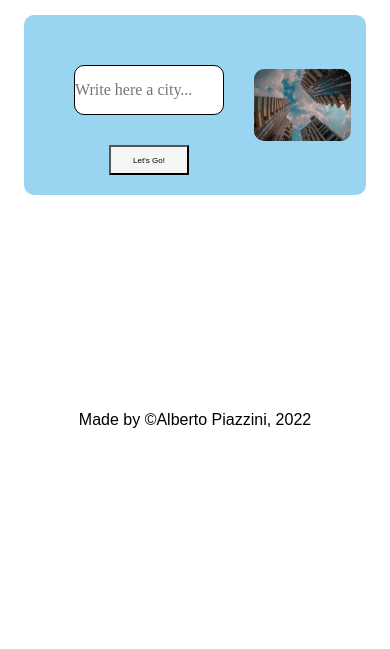
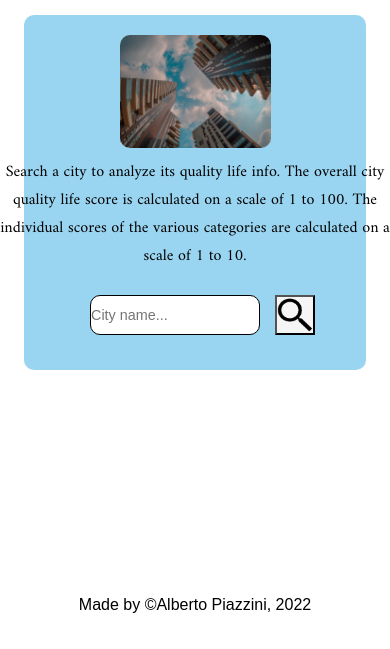
Before and after one commit to albertopiazzini/city-score-application, a website built with webpack: page index.html in a window 390 px wide. Shown: the part 195-844 px from the top of the page. Built offline with Linux system fonts and the light colour scheme.

Commit message:
restyle box home page

```diff
--- a/index.html
+++ b/index.html
@@ -12,17 +12,30 @@
   </head>
   <body>
     <div class="app">
-      <h1>Search a city and look at its quality of life</h1>
+      <h1>SEARCH A CITY AND FIND ITS QUALITY LIFE</h1>
       <div class="box">
+        <div class="description-box">
+          <div class="description">
+            <p>
+              Search a city to analyze its quality life info. The overall city
+              quality life score is calculated on a scale of 1 to 100. The
+              individual scores of the various categories are calculated on a
+              scale of 1 to 10.
+            </p>
+          </div>
+
           <div class="box-search">
             <input
               type="text"
               id="textArea"
               class="input"
-            placeholder="Write here a city..."
+              placeholder="City name..."
               required=""
             />
-          <button type="submit" id="btn">Let's Go!</button>
+            <button type="submit" id="btn">
+              <img src="src/img/search-icon.jpeg" class="icon-search" />
+            </button>
+          </div>
         </div>
         <img src="src/img/city.jpeg" alt="" class="photo" />
       </div>
--- a/src/css/styles.css
+++ b/src/css/styles.css
@@ -22,6 +22,7 @@ h1 {
   margin: 30px;
   font-family: amiri;
   font-size: 2.3rem;
+  color: rgb(0, 119, 255);
 }
 
 .box {
@@ -34,10 +35,21 @@ h1 {
   padding: 20px;
   border-radius: 10px;
 }
+.description {
+  margin: 20px;
+  width: 500px;
+  font-family: amiri;
+}
+.description-box {
+  display: flex;
+  flex-direction: column;
+  align-items: center;
+  justify-content: center;
+}
 
 .box-search {
   display: flex;
-  flex-direction: column;
+  flex-direction: row;
   align-items: center;
 }
 
@@ -48,11 +60,10 @@ h1 {
 
 #textArea {
   border: 1px solid black;
-  margin: 30px;
-  width: 400px;
-  height: 60px;
+  margin: 15px;
+  width: 300px;
+  height: 50px;
   border-radius: 10px;
-  font-family: "Times New Roman", Times, serif;
   font-size: 1.2rem;
 }
 
@@ -62,14 +73,18 @@ h1 {
 
 #btn {
   cursor: pointer;
-  height: 50px;
-  width: 150px;
+  width: 40px;
+  height: 40px;
   background-color: transparent;
-  font-size: 1.2rem;
 }
 
 #btn:hover {
   background-color: whitesmoke;
+}
+
+.icon-search {
+  width: 100%;
+  height: 100%;
 }
 
 h2 {
@@ -99,6 +114,17 @@ h2 {
   width: 100%;
 }
 
+.score-tot {
+  color: black;
+  border-radius: 100%;
+  font-style: bold;
+  margin: 10px;
+  margin-right: 30px;
+  padding: 15px;
+  text-align: center;
+  font-size: 1.7rem;
+}
+
 .title-vote {
   display: flex;
   align-items: center;
@@ -116,6 +142,7 @@ h2 {
   text-align: center;
   font-size: 2rem;
 }
+
 .full-bar {
   background-color: beige;
   height: 0.5rem;
@@ -141,14 +168,13 @@ h2 {
   font-size: 1.5rem;
 }
 .score-tot {
-  color: black;
-
+  color: white;
   border-radius: 100%;
   margin: 10px;
   margin-right: 30px;
-  padding: 15px;
+  padding: 20px;
   text-align: center;
-  font-size: 2rem;
+  font-size: 2.5rem;
 }
 
 footer {
@@ -169,7 +195,21 @@ footer {
   }
 }
 
+@media screen and (max-width: 890px) {
+  .photo {
+    width: 28%;
+  }
+  .description {
+    margin: 10px;
+    width: 350px;
+  }
+}
+
 @media screen and (max-width: 650px) {
+  .description {
+    margin: 10px;
+    width: 400px;
+  }
   h1 {
     line-height: 45px;
   }
@@ -178,23 +218,23 @@ footer {
   }
   .box {
     width: 90%;
+    flex-direction: column-reverse;
   }
   #btn {
-    height: 50px;
-    width: 80px;
-    height: 30px;
-    font-size: 0.5rem;
+    height: 40px;
+    width: 40px;
+
     background-color: whitesmoke;
     color: black;
   }
   #textArea {
-    margin: 30px;
-    width: 150px;
-    height: 50px;
-    font-size: 1rem;
+    margin: 15px;
+    width: 170px;
+    height: 40px;
+    font-size: 0.9rem;
   }
   .photo {
-    width: 32%;
+    width: 50%;
   }
   .summary {
     width: 90%;
--- a/src/javascript/script.js
+++ b/src/javascript/script.js
@@ -20,6 +20,8 @@ const correctInput = function (input) {
 };
 
 const showCategories = function () {
+  cityScore.style.backgroundColor = "transparent";
+
   city = correctInput(textArea.value);
   cityName.innerHTML = "";
   cityScore.innerHTML = "";
@@ -35,6 +37,7 @@ const showCategories = function () {
     .then((data) => {
       cityName.innerHTML = `${city.toUpperCase()}: `;
       cityScore.innerHTML = `${data.teleport_city_score.toFixed(1)}`;
+      cityScore.style.backgroundColor = "rgb(0, 119, 255)";
       categories.innerHTML = "";
 
       if (data.categories) {
@@ -70,6 +73,7 @@ const showCategories = function () {
       }
     })
     .catch((err) => {
+      cityScore.style.backgroundColor = "transparent";
       cityScore.innerHTML = "";
       cityName.innerHTML = "";
       sum.innerHTML = "";
```
Also changed, not shown: dist/bundle.js, src/img/search-icon.jpeg (added), 3 other files. Lines whose indentation alone changed are shown as unchanged.
